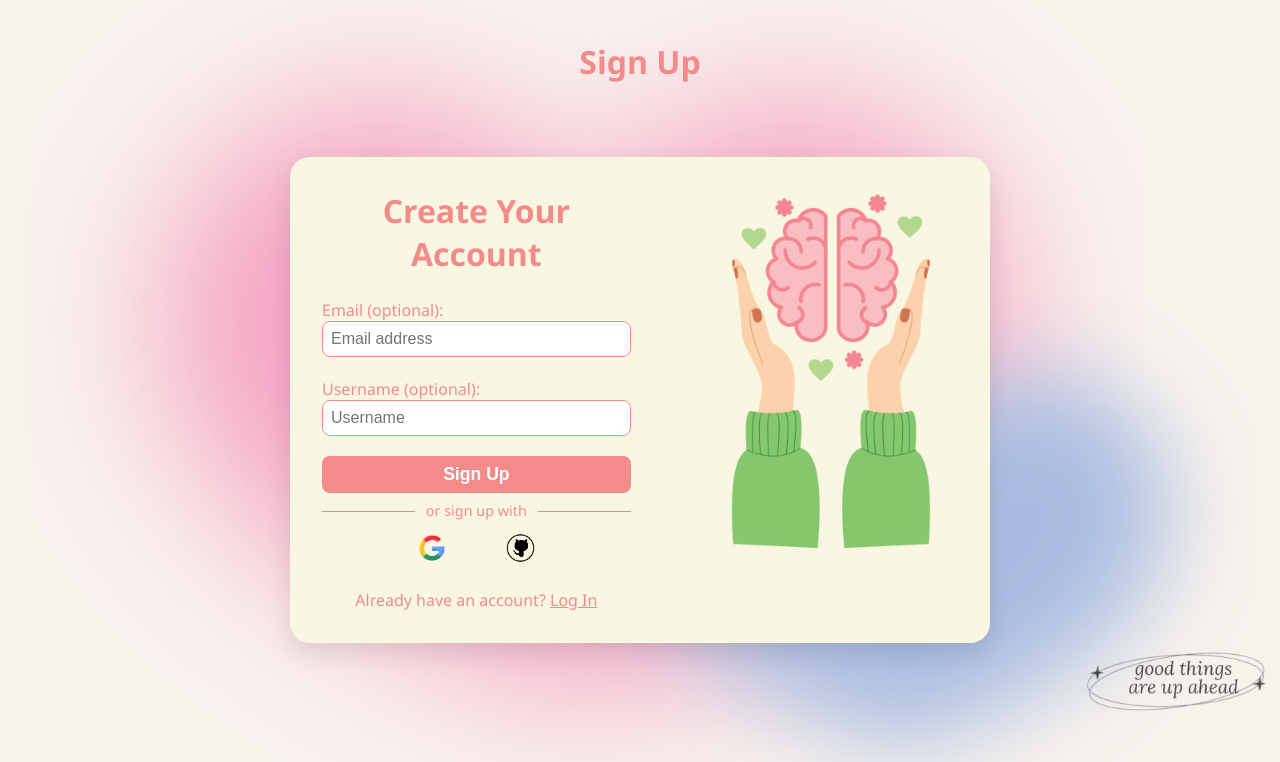
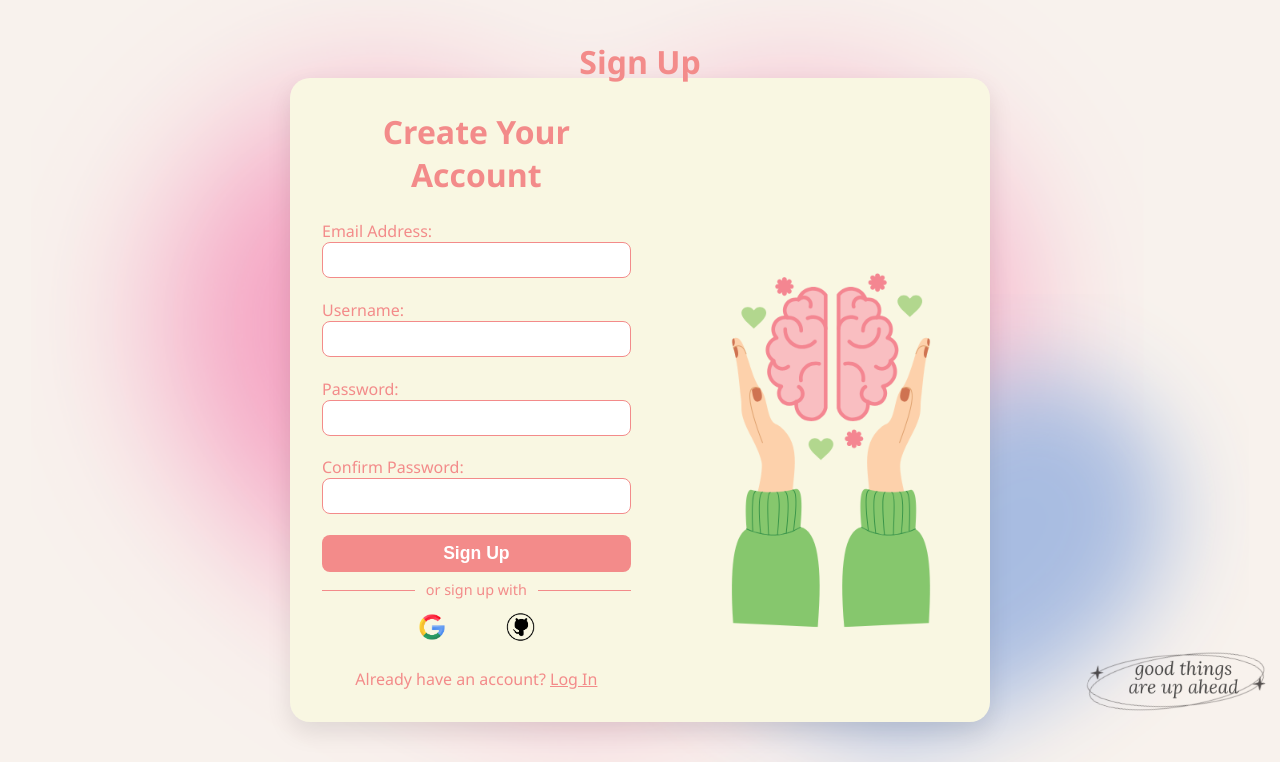
Before and after one commit to Lesyuex-denini/MuniMuniRender, a Django app: page /accounts/signup/ in a window 1280 px wide. Shown: the top 762 px of the page. Run offline with Django 5.2, Linux system fonts and the light colour scheme; some libraries are stand-ins or nearby versions.

Commit message:
finishing touch

```diff
--- a/accounts/templates/account/signup.html
+++ b/accounts/templates/account/signup.html
@@ -198,20 +198,45 @@
     <div class="signup-container">
       <div class="signup-content">
         <h2>Create Your Account</h2>
+
         <form method="POST" class="signup-form" action="{% url 'signup' %}">
           {% csrf_token %}
-          {% for field in form %}
+
           <div style="margin-bottom: 0.8rem;">
-            {{ field.label_tag }}
-            {{ field }}
-            {% for error in field.errors %}
+            <label for="id_email">Email Address:</label>
+            <input type="email" name="email" id="id_email" required>
+            {% for error in form.email.errors %}
             <div class="error" style="color: red; font-size: 0.9rem; margin-top: 0.2rem;">{{ error }}</div>
             {% endfor %}
           </div>
-          {% endfor %}
+
+          <div style="margin-bottom: 0.8rem;">
+            <label for="id_username">Username:</label>
+            <input type="text" name="username" id="id_username" required>
+            {% for error in form.username.errors %}
+            <div class="error" style="color: red; font-size: 0.9rem; margin-top: 0.2rem;">{{ error }}</div>
+            {% endfor %}
+          </div>
+
+          <div style="margin-bottom: 0.8rem;">
+            <label for="id_password1">Password:</label>
+            <input type="password" name="password1" id="id_password1" required>
+            {% for error in form.password1.errors %}
+            <div class="error" style="color: red; font-size: 0.9rem; margin-top: 0.2rem;">{{ error }}</div>
+            {% endfor %}
+          </div>
+
+          <div style="margin-bottom: 0.8rem;">
+            <label for="id_password2">Confirm Password:</label>
+            <input type="password" name="password2" id="id_password2" required>
+            {% for error in form.password2.errors %}
+            <div class="error" style="color: red; font-size: 0.9rem; margin-top: 0.2rem;">{{ error }}</div>
+            {% endfor %}
+          </div>
 
           <button type="submit">Sign Up</button>
         </form>
+
 
         <div class="divider">or sign up with</div>
         <div class="social-login">
--- a/accounts/urls.py
+++ b/accounts/urls.py
@@ -6,7 +6,7 @@ urlpatterns = [
     path('', views.dashboard, name='dashboard'),
     path('dashboard/', views.dashboard, name='dashboard'),
     path('login/', views.login_view, name='login'),
-    path('register/', views.signup_view, name='signup'),
+    path('signup/', views.signup_view, name='signup'),
     path('home/', views.Home.as_view(), name='home'),
     path('profile/', views.profile_view, name='profile'),
     path('recommendations/', views.recommendations_view, name='recommendations'),
--- a/accounts/views.py
+++ b/accounts/views.py
@@ -7,7 +7,6 @@ from .models import Recommendation, UserRecommendation, PlannerItem, Profile
 from .forms import RecommendationFilterForm, AddToPlannerForm, CustomUserCreationForm
 from .utils import generate_personalized_recommendations, generate_ai_recommendation
 from datetime import datetime
-from django.contrib.auth import login
 import logging
 
 # Get a logger instance
@@ -42,6 +41,7 @@ def login_view(request):
 
 # Signup Page
 def signup_view(request):
+    form = CustomUserCreationForm()
     if request.method == 'POST':
         print("POST request received in signup_view")
         form = CustomUserCreationForm(request.POST)
@@ -60,7 +60,7 @@ def signup_view(request):
                 for msg in error:
                     messages.error(request, msg)
     else:
-        form = CustomUserCreationForm()
+        print("Form fields:", form.fields.keys())
     return render(request, 'account/signup.html', {'form': form})
 
 # Dashboard
--- a/social_app/settings.py
+++ b/social_app/settings.py
@@ -92,7 +92,7 @@ else:
     DATABASES = {"default": dj_database_url.parse(os.getenv("DATABASE_URL"))}
 
 # Allauth settings
-ACCOUNT_LOGIN_METHODS = ("email",)
+ACCOUNT_AUTHENTICATION_METHOD = "email"
 ACCOUNT_SIGNUP_FIELDS = ["email", "username"]
 ACCOUNT_EMAIL_VERIFICATION = "none"
 ACCOUNT_SIGNUP_REDIRECT_URL = "/profile/"
@@ -139,7 +139,7 @@ USE_TZ = True
 # Static files (CSS, JavaScript, Images)
 STATIC_ROOT = os.path.join(BASE_DIR, "staticfiles")
 STATIC_URL = "/static/"
-STATICFILES_DIRS = [os.path.join(BASE_DIR, "accounts/static")]
+STATICFILES_DIRS = [os.path.join(BASE_DIR, "static")]
 STATICFILES_STORAGE = "whitenoise.storage.CompressedManifestStaticFilesStorage"
 
 
@@ -154,7 +154,7 @@ DEFAULT_AUTO_FIELD = "django.db.models.BigAutoField"
 
 GEMINI_API_KEY = os.getenv("GEMINI_API_KEY")
 
-LLOGGING = {
+LOGGING = {
     "version": 1,
     "disable_existing_loggers": False,
     "handlers": {
```
Also changed, not shown: accounts/forms.py (+7 -3 lines), accounts/management/commands/createsu.py (+6 -4 lines), 1 other file.
